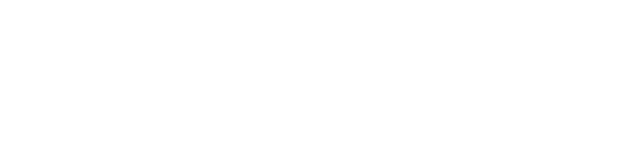
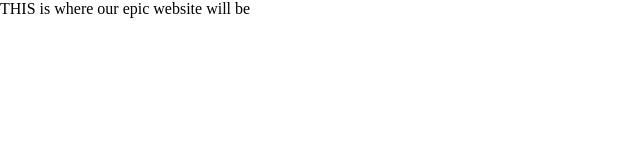
Before and after one commit to J-A-SOD/26---S-UBCUXHUB---CHAHTIME, a plain HTML site: page index.html in a window 1280 px wide. Shown: the whole page, without its empty margins (0-640 px from the left). Drawn offline with Linux system fonts and the light colour scheme.

Commit message:
Update index.html

```diff
--- a/index.html
+++ b/index.html
@@ -11,3 +11,8 @@
         CHAHTIME
     </title>
 </head>
+
+<body>
+    THIS is where our epic website will be
+
+</body>
```
